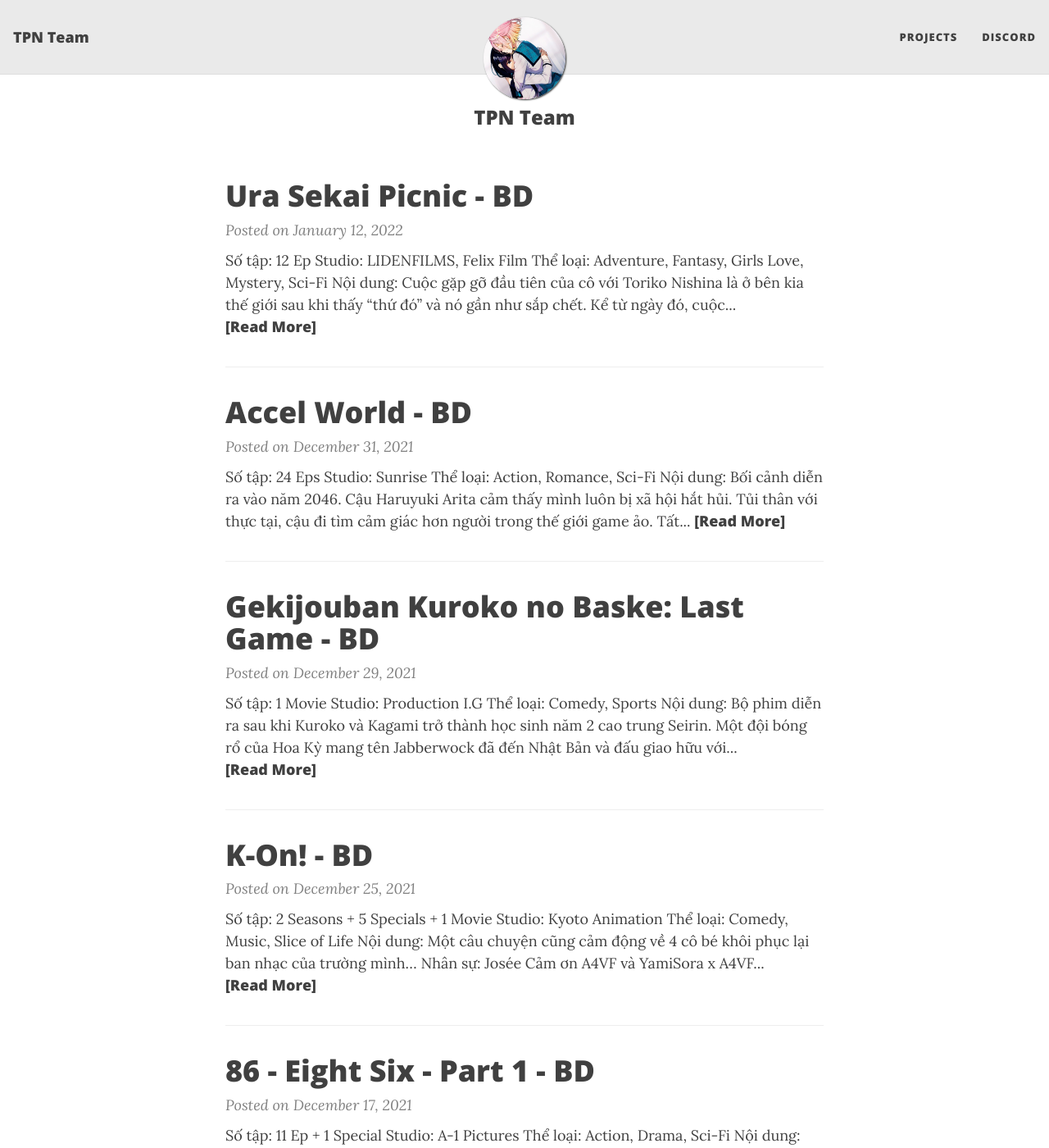
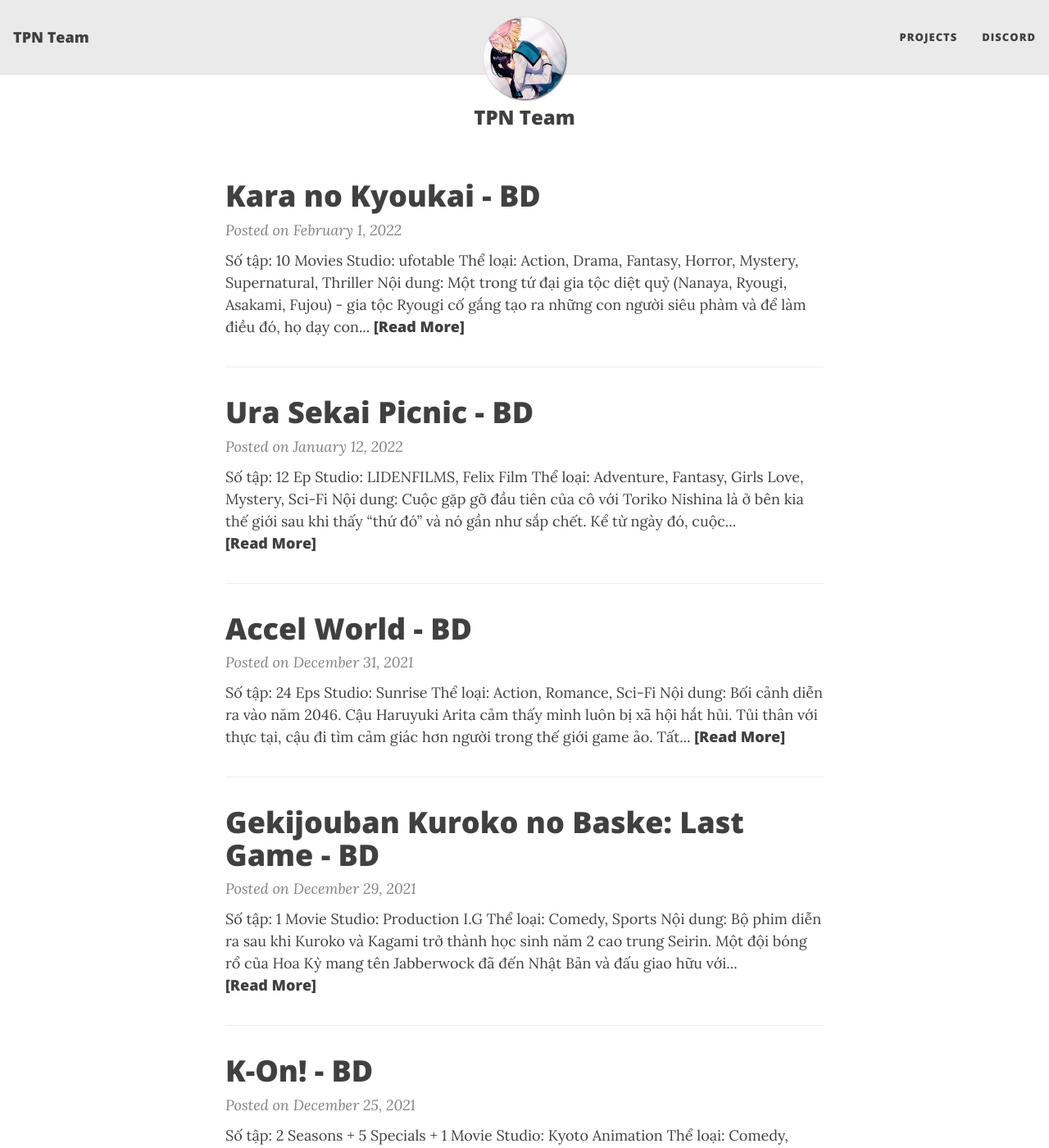
Before and after one commit to TPN-Team/TPN-Team.github.io, a Jekyll site: the page built from index.html, in a window 1280 px wide and 1400 px high. Shown: the whole window at 82% size. Built offline with Jekyll 4.4.1, drawn with Linux system fonts in a browser that asks for light colours; nearby versions of some CDN libraries; the list of posts is cut into pages by our own code; some of the changed text lies outside the part shown.

Commit message:
Kara no Kyoukai

```diff
--- /dev/null
+++ b/_posts/2022-02-01-kara-no-kyoukai.md
@@ -0,0 +1,25 @@
+---
+layout: post
+title: "Kara no Kyoukai - BD"
+share-description: ""
+tags: [Kara no Kyoukai]
+comments: false
+---
+
+![Thumb](https://tpn-team.github.io/assets/img/KaraNoKyoukai_Thumb.jpg){: .mx-auto.d-block :}
+<center>
+<b>Số tập:</b> 10 Movies <br>
+<b>Studio:</b> ufotable <br>
+<b>Thể loại:</b> Action, Drama, Fantasy, Horror, Mystery, Supernatural, Thriller <br>
+<b>Nội dung:</b> Một trong tứ đại gia tộc diệt quỷ (Nanaya, Ryougi, Asakami, Fujou) - gia tộc Ryougi cố gắng tạo ra những con người siêu phàm và để làm điều đó, họ dạy con cháu học võ & kiếm thuật, thậm chí là phân chia nhân cách. Họ tin rằng bằng cách đó, trong lúc 1 nhân cách đạt trình độ điêu luyện ở mặt này thì 1 nhân cách khác cũng có thể là bậc thầy của 1 lĩnh vực khác. Và Shiki cũng không phải ngoại lệ, có nhiều hơn 1 nhân cách trong con người cô.
+ <br>
+
+<hr>
+
+<b>Nhân sự:</b> tuilakhanh, Bố Vk <br>
+Cảm ơn <b>HLTS và JPN</b> đã làm ra bản dịch chất lượng này.<br>
+Một số thông tin thêm về bản dịch xem <a href="https://hunglenthisub.blogspot.com/2014/02/kara-no-kyoukai-garden-of-sinners-bd.html">tại đây</a><br>
+Chúc các bạn năm mới vui vẻ!<br><br>
+<b><a href="https://github.com/TPN-Team/TPN-Team-DDL/blob/master/Kara%20no%20Kyoukai.md">DDL</a></b> <br>
+</center>
+<!-- excerpt-end -->
```
Also changed, not shown: projects.md (+1 -0 lines), assets/img/KaraNoKyoukai.jpg (added), assets/img/KaraNoKyoukai_Thumb.jpg (added).
